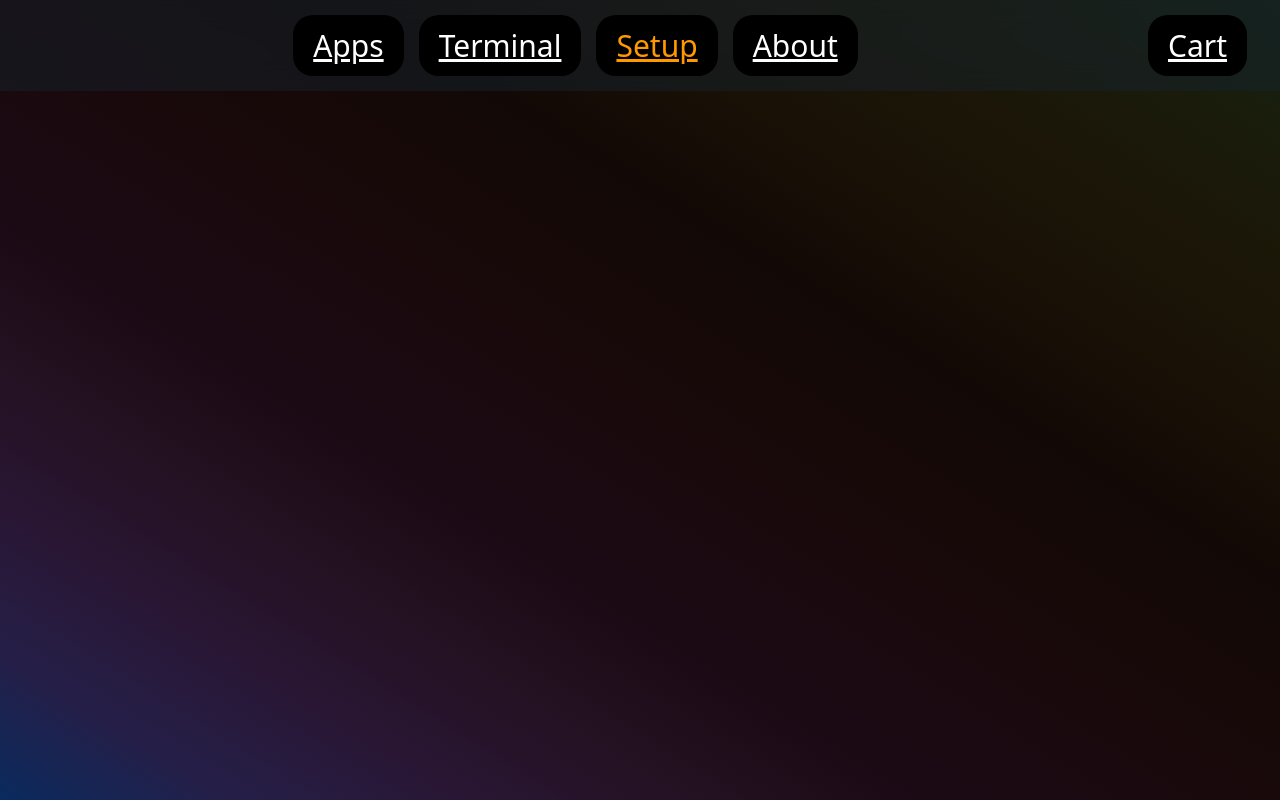
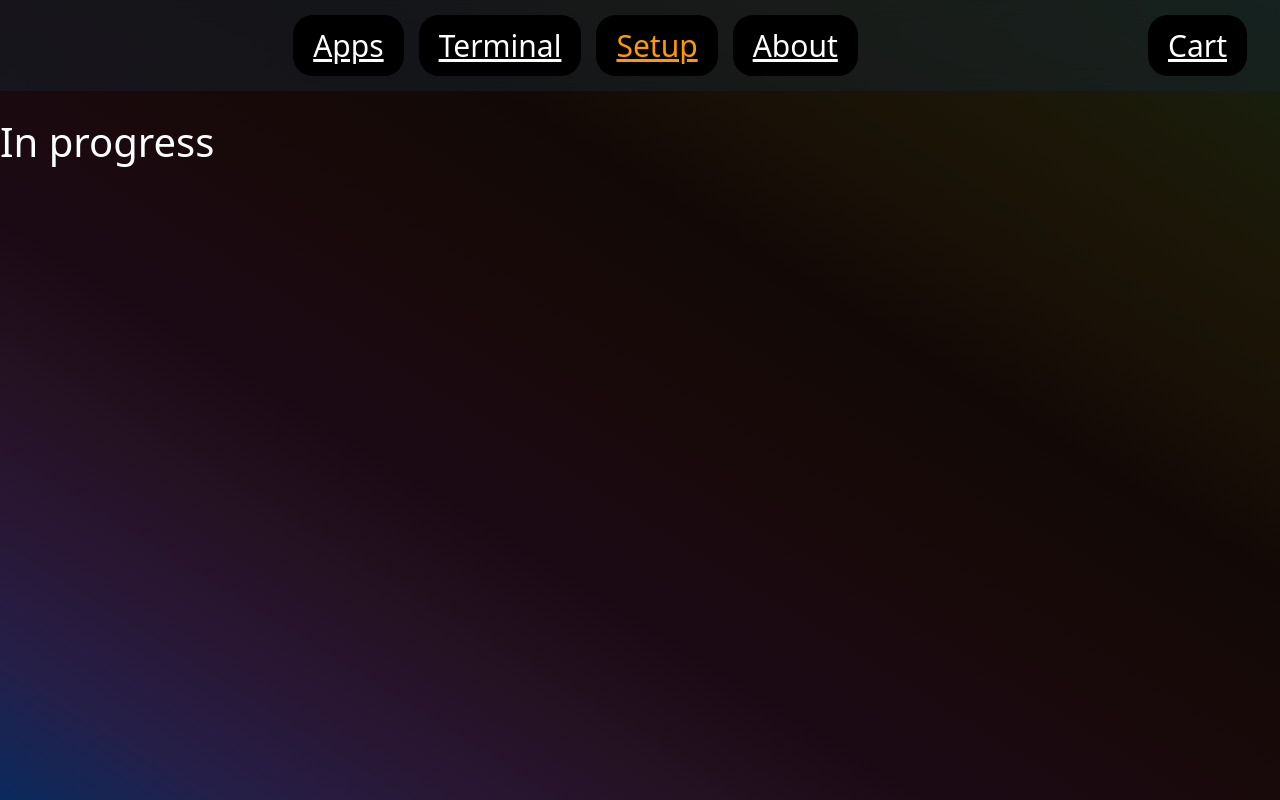
Before and after one commit to EmericLaberge/mac-companion-app, a React (Create React App) app: page /#/Setup in a window 1280 px wide. Built offline with nearby package versions, Linux system fonts and the light colour scheme.

Commit message:
added progress status

```diff
--- a/src/Setup.tsx
+++ b/src/Setup.tsx
@@ -71,6 +71,7 @@
 function Setup() {
   return (
     <div>
+    <h1> In progress </h1>
     </div>
   );
 }
--- a/src/Terminal.tsx
+++ b/src/Terminal.tsx
@@ -113,6 +113,7 @@ function Terminal() {
 return (
 <div>
 <NavBar />
+<h1> In Progress </h1>
 </div>
 );
 }
```
